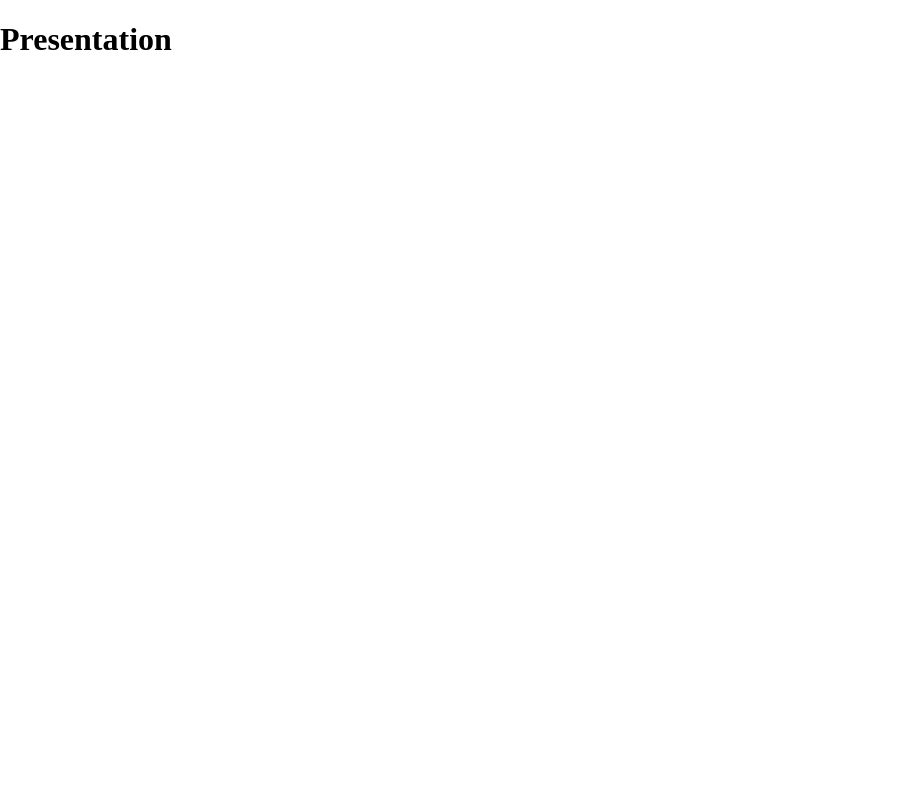
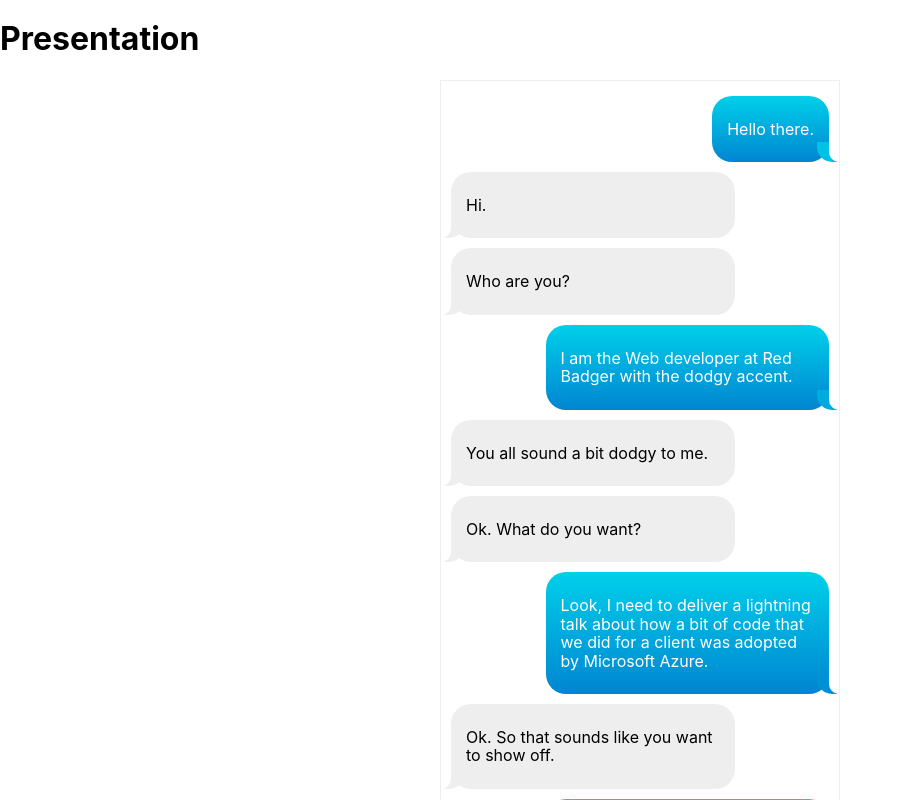
Before and after one commit to redbadger/rusty-azure, a React (Create React App) app: page /presentation in a window 1280 px wide. Shown: the top 800 px of the page, without its empty margins (0-903 px from the left). Built offline with nearby package versions, Linux system fonts and the light colour scheme.

Commit message:
Hardcode dialog

```diff
--- a/src/data/script.tsx
+++ b/src/data/script.tsx
@@ -1,6 +1,6 @@
 import React from 'react';
 
-const dialog = [
+const conversation = [
   { person: 'pedro', component: () => <p>Hello there.</p> },
 
   { person: 'audience-member', component: () => <p>Hi.</p> },
@@ -9,9 +9,7 @@
   {
     person: 'pedro',
     component: () => (
-      <p>
-        I audience-member the Web developer at Red Badger with the dodgy accent.
-      </p>
+      <p>I am the Web developer at Red Badger with the dodgy accent.</p>
     ),
   },
   {
@@ -369,4 +367,4 @@
   },
 ];
 
-export default dialog;
+export default conversation;
--- a/src/index.tsx
+++ b/src/index.tsx
@@ -2,8 +2,9 @@
 import { hydrate, render } from 'react-dom';
 import { store } from './app/store';
 import { Provider } from 'react-redux';
+import Routes from './routes';
 import 'normalize.css';
-import Routes from './routes';
+import './styles/index.scss';
 
 const rootElement = document.getElementById('root');
 
--- a/src/pages/presentation.tsx
+++ b/src/pages/presentation.tsx
@@ -1,5 +1,104 @@
 import React from 'react';
+import conversation from '../data/script';
+import styled from 'styled-components';
 
-const PresentationPage: React.FC = () => <h1>Presentation</h1>;
+const AllConversation = conversation.map(
+  ({ person, component: Component }, i) => {
+    const bubbleType = person === 'pedro' ? 'mine' : 'yours';
+    return (
+      <div className={`message ${bubbleType}`} key={i}>
+        <Component />
+      </div>
+    );
+  },
+);
 
+const StyledMain = styled.main`
+  article {
+    display: flex;
+    flex-direction: column;
+    width: 400px;
+    border: solid 1px #eee;
+    padding: 10px;
+    margin: 0 auto;
+  }
+
+  .message {
+    border-radius: 20px;
+    padding: 8px 15px;
+    margin-top: 5px;
+    margin-bottom: 5px;
+    position: relative;
+  }
+
+  .yours {
+    margin-right: 25%;
+    background-color: #eee;
+    &:before {
+      content: '';
+      position: absolute;
+      z-index: 0;
+      bottom: 0;
+      left: -7px;
+      height: 20px;
+      width: 20px;
+      background: #eee;
+      border-bottom-right-radius: 15px;
+    }
+    &::after {
+      content: '';
+      position: absolute;
+      z-index: 1;
+      bottom: 0;
+      left: -10px;
+      width: 10px;
+      height: 20px;
+      background: white;
+      border-bottom-right-radius: 10px;
+    }
+  }
+
+  .mine {
+    align-self: end;
+    color: white;
+    margin-left: 25%;
+    background: linear-gradient(to bottom, #00d0ea 0%, #0085d1 100%);
+    background-attachment: fixed;
+
+    &:before {
+      content: '';
+      position: absolute;
+      z-index: 0;
+      bottom: 0;
+      right: -8px;
+      height: 20px;
+      width: 20px;
+      background: linear-gradient(to bottom, #00d0ea 0%, #0085d1 100%);
+      background-attachment: fixed;
+      border-bottom-left-radius: 15px;
+    }
+
+    &:after {
+      content: '';
+      position: absolute;
+      z-index: 1;
+      bottom: 0;
+      right: -10px;
+      width: 10px;
+      height: 20px;
+      background: white;
+      border-bottom-left-radius: 10px;
+    }
+  }
+`;
+
+const PresentationPage: React.FC = () => {
+  return (
+    <StyledMain>
+      <h1>Presentation</h1>
+
+      <article>{AllConversation}</article>
+    </StyledMain>
+  );
+};
 export default PresentationPage;
--- /dev/null
+++ b/src/styles/_global.scss
@@ -0,0 +1,20 @@
+* {
+  box-sizing: border-box;
+}
+
+body {
+  font-size: 100%;
+  font-family: -apple-system, BlinkMacSystemFont, 'Segoe UI', Roboto, Oxygen,
+    Ubuntu, Cantarell, 'Open Sans', 'Helvetica Neue', sans-serif;
+}
+
+img,
+svg {
+  display: block;
+  height: auto;
+  max-width: 100%;
+}
+
+picture {
+  display: block;
+}
--- a/src/styles/index.css
+++ /dev/null
@@ -1,13 +0,0 @@
-body {
-  margin: 0;
-  font-family: -apple-system, BlinkMacSystemFont, 'Segoe UI', 'Roboto', 'Oxygen',
-    'Ubuntu', 'Cantarell', 'Fira Sans', 'Droid Sans', 'Helvetica Neue',
-    sans-serif;
-  -webkit-font-smoothing: antialiased;
-  -moz-osx-font-smoothing: grayscale;
-}
-
-code {
-  font-family: source-code-pro, Menlo, Monaco, Consolas, 'Courier New',
-    monospace;
-}
--- /dev/null
+++ b/src/styles/index.scss
@@ -0,0 +1 @@
+@import 'global';
```
Also changed, not shown: src/styles/App.css (deleted, +0 -39 lines).
